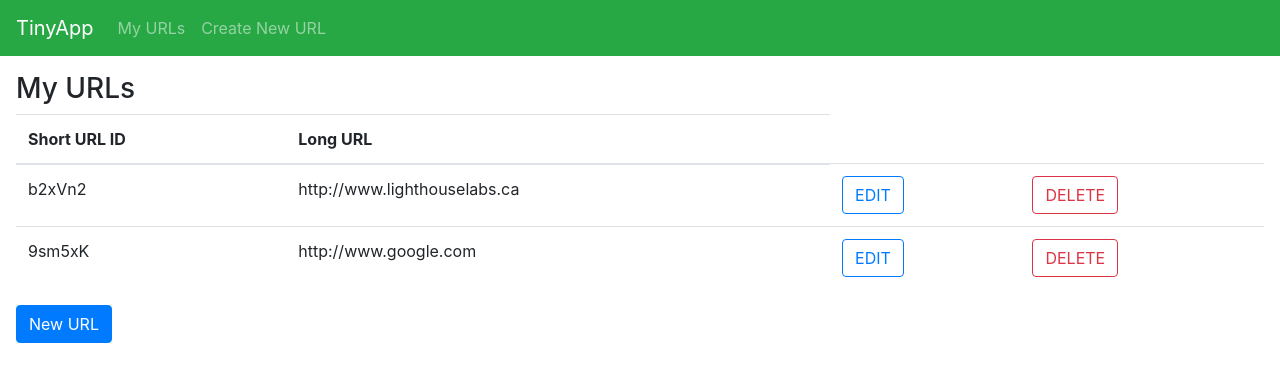
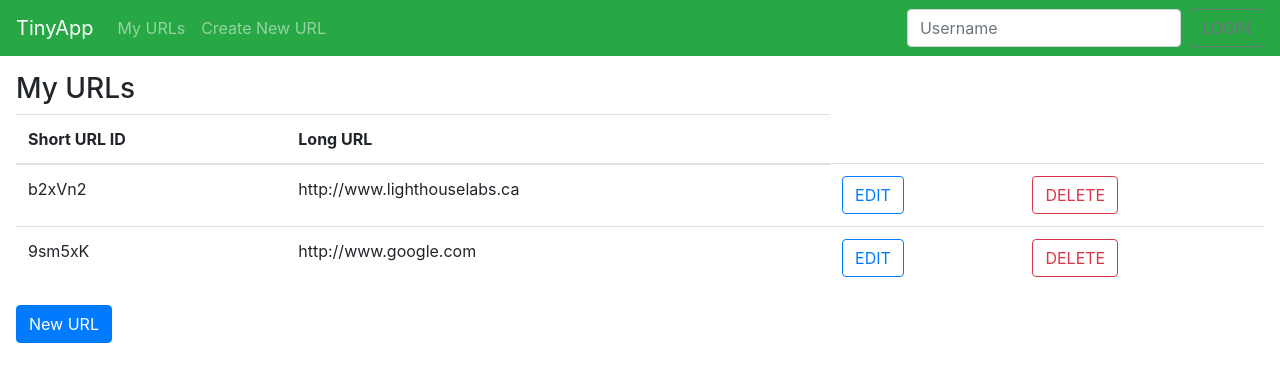
Before and after one commit to knnku/tinyapp, a Node server app: page /urls in a window 1280 px wide. Shown: the top 382 px of the page. Run offline with Node 20, Linux system fonts and the light colour scheme; some libraries are stand-ins or nearby versions.

Commit message:
Added feature/cookie branch. Implemented set cookie via button form post.

```diff
--- a/express_server.js
+++ b/express_server.js
@@ -16,6 +16,13 @@ tinyUrlApp.set("view engine", "ejs");
 tinyUrlApp.use(express.urlencoded({ extended: true }));
 
 //------- EXPRESS-HTTP methods here from then on ------>
+
+//Login
+tinyUrlApp.post("/login", (req,res) => {
+  // console.log(req.body); test-stuff
+  res.cookie("username", req.body.username);
+  res.redirect("/urls");
+});
 
 //Edit URL
 tinyUrlApp.post("/urls/:id/edit", (req, res) => {
--- a/views/partials/_header.ejs
+++ b/views/partials/_header.ejs
@@ -18,5 +18,11 @@
         <a class="nav-item nav-link" href="/urls/new">Create New URL</a>
       </div>
     </div>
+    <div class="navbar-nav">
+      <form class="form-inline my-2 my-lg-0" action="/login" method="POST">
+        <input class="form-control mr-sm-2" name="username" placeholder="Username" aria-label="Search">
+        <button class="btn btn-outline-secondary my-2 my-sm-0" type="submit">LOGIN</button>
+      </form>
+    </div>
   </nav>
 </header>
```
